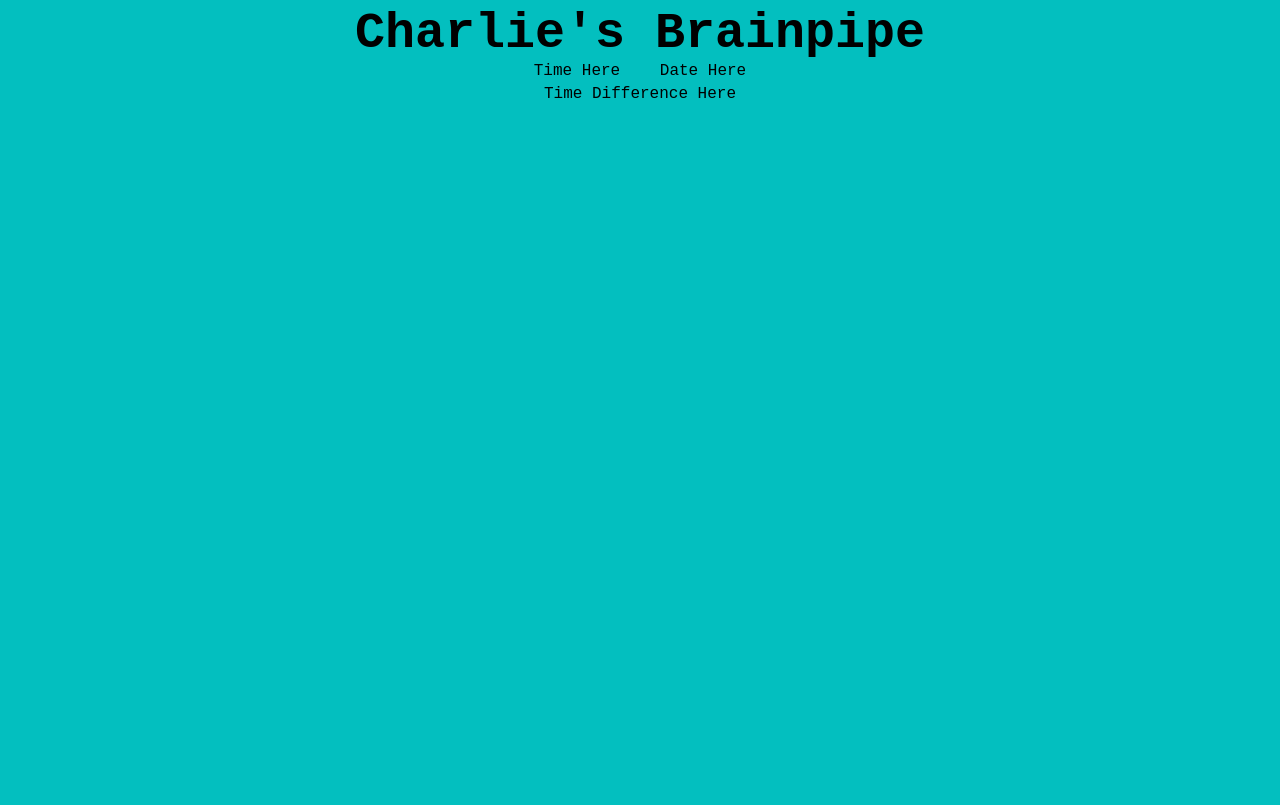
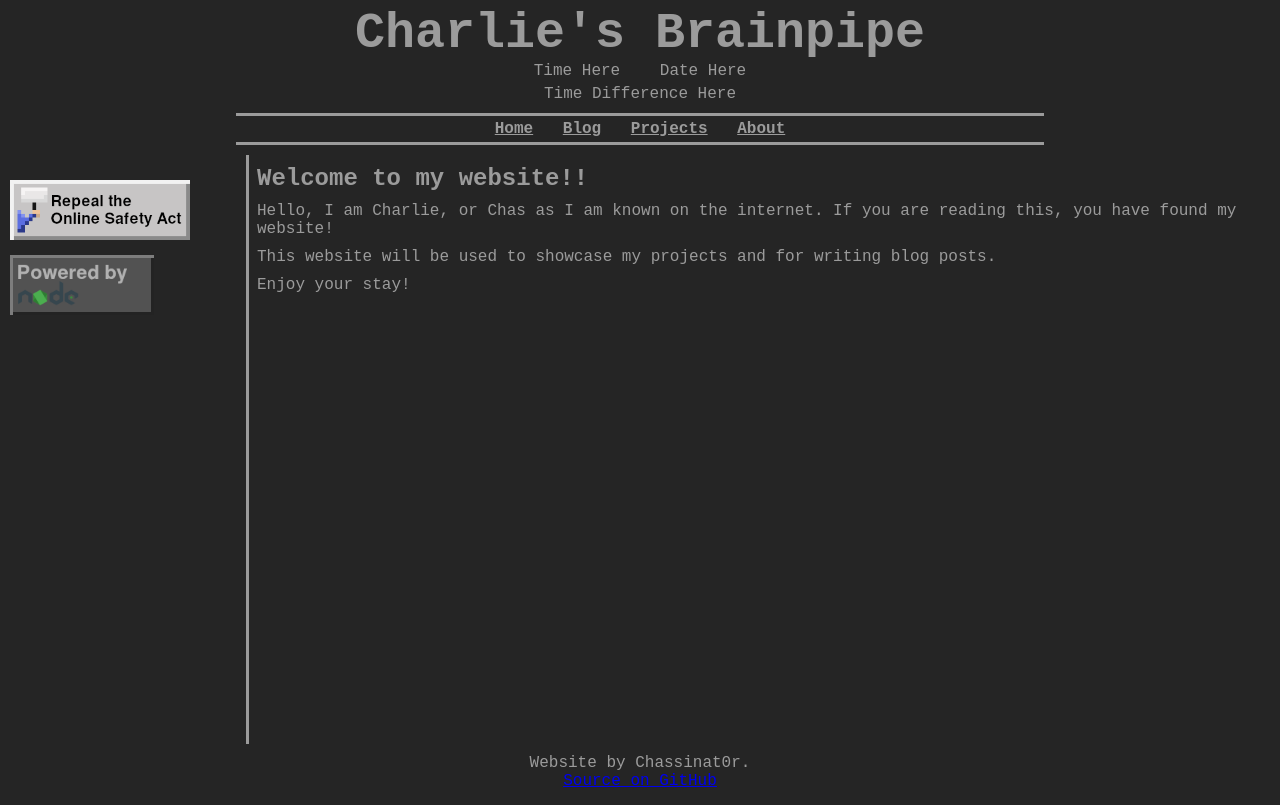
Before and after one commit to chassinat0r/charliesbrainpipe.com, a website: page public/index.html in a window 1280 px wide. Drawn offline with nearby package versions, Linux system fonts and the light colour scheme; no server answers.

Commit message:
css styling and skeleton layout

```diff
--- a/public/index.html
+++ b/public/index.html
@@ -11,11 +11,32 @@
                 <h1 class="header_sitetitle">Charlie's Brainpipe</h1>
                 <div class="header_datetime"><span id="header_time">Time Here</span>      <span id="header_date">Date Here</span></div>
                 <div id="header_timediff">Time Difference Here</div>
+                <ul class="header_navbar">
+                    <li class="header_navbar_item"><a href="/">Home</a></li>
+                    <li class="header_navbar_item"><a href="/blog">Blog</a></li>
+                    <li class="header_navbar_item"><a href="/projects">Projects</a></li>
+                    <li class="header_navbar_item"><a href="/about">About</a></li>
+                </ul>
             </div>
             <div class="main">
-
+                <div class="main_sidebar">
+                    <a href="https://petition.parliament.uk/petitions/722903">
+                        <img src="assets/osa.png" style="height: 60px;">
+                    </a>
+                    <a href="https://nodejs.org">
+                        <img src="assets/powered by node.png" style="height: 60px;">
+                    </a>
+                </div>
+                <div class="main_content">
+                    <h2>Welcome to my website!!</h2>
+                    <p>Hello, I am Charlie, or Chas as I am known on the internet. If you are reading this, you have found my website!</p>
+                    <p>This website will be used to showcase my projects and for writing blog posts.</p>
+                    <p>Enjoy your stay!</p>
+                </div>
             </div>
             <div class="footer">
+                <p>Website by Chassinat0r.</p>
+                <p><a href="https://github.com/chassinat0r/charliesbrainpipe.com">Source on GitHub</a></p>
 
             </div>
         </section>
--- a/public/styles.css
+++ b/public/styles.css
@@ -2,7 +2,8 @@ html, body, section {
     width: 100%;
     height: 100%;
     margin: 0;
-    background-color: rgb(3, 191, 191);
+    background-color: rgb(37, 37, 37);
+    color: rgb(155, 155, 155);
 }
 
 h1, h2, h3, h4, h5, p {
@@ -35,3 +36,64 @@ h1.header_sitetitle {
 #header_date {
     margin-left: 15px;
 }
+
+section {
+    display: flex;
+    flex-direction: column;
+}
+
+div.main {
+    flex-grow: 1;
+    display: flex;
+    flex-direction: row;
+    margin: 10px auto 0px;
+    width: calc(100% - 10px);
+}
+
+div.footer {
+    text-align: center;
+    margin: 10px 0;
+}
+
+div.main_sidebar {
+    flex-basis: 250px;
+    border-right: 3px solid rgb(155, 155, 155);
+    padding-top: 20px;
+}
+
+div.main_content {
+    margin: 0px 8px;
+    flex-grow: 1;
+    max-width: calc(100% - 260px);
+}
+
+
+a img {
+    margin: 5px;
+}
+
+ul.header_navbar {
+    list-style-type: none;
+    margin: 0;
+    padding: 0;
+    border-top: 3px solid rgb(155, 155, 155);
+    border-bottom: 3px solid rgb(155, 155, 155);
+    width: 800px;
+    padding: 4px;
+    display: block;
+    margin: 10px auto 0px;
+}
+
+li.header_navbar_item {
+    display: inline;
+    margin: 2px 10px;
+}
+
+li.header_navbar_item a {
+    color: rgb(155, 155, 155);
+    font-weight: bold;
+}
+
+div.main_content p, div.main_content h2 {
+    margin: 10px 0px;
+}
```
Also changed, not shown: public/assets/osa.png (added), public/assets/powered by node.png (added).
